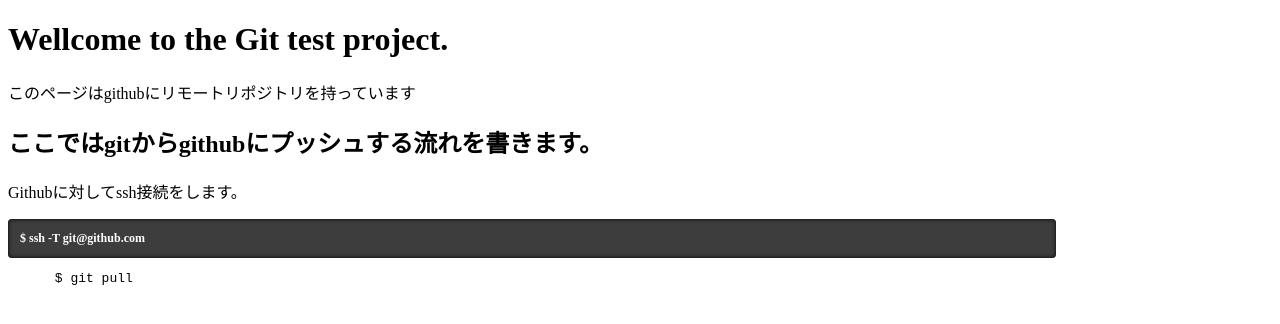
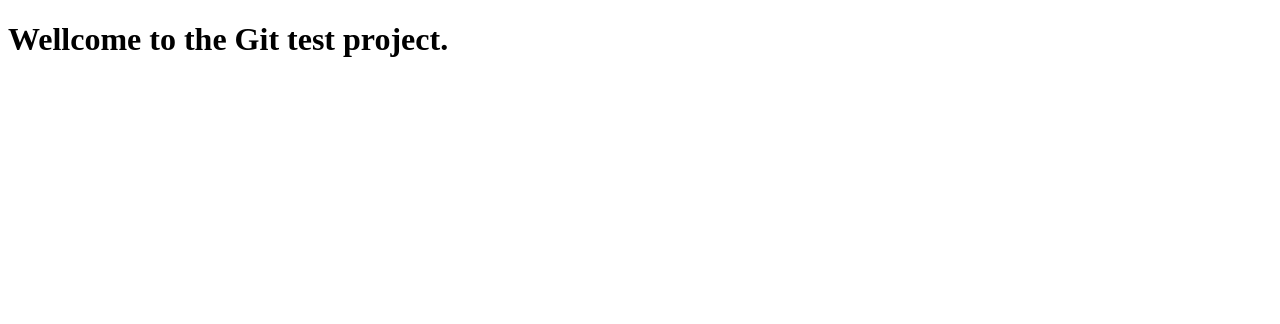
Before and after one commit to Merak-h/github-test-repository, a plain HTML site: page index.html in a window 1280 px wide. Drawn offline with Linux system fonts and the light colour scheme.

Commit message:
content all deleted.

```diff
--- a/index.html
+++ b/index.html
@@ -6,17 +6,25 @@
   <meta name="viewport" content="width=device-width, initial-scale=1.0">
   <title>Wellcome to the Git test project.</title>
   <style>
-    .cord{
-      display: block;
-      width: 80vw;
-      margin-right: auto;
-      background-color: rgb(61, 61, 61);
-      color: #ffffff;
-      font-weight: 600;
-      font-size: 12px;
-      box-shadow: inset #000 0 0 4px;
-      padding: 1em;
-      border-radius: 4px;
+    pre code {
+    font-size: .8rem;
+    margin: 1.5rem 0;
+    padding: 1.5rem 0.5rem;
+    background-color: #364549;
+    color: #e3e3e3;
+    }
+    code:not([data-lang=""]) {
+    padding: 2.3rem 0.5rem 1.5rem;
+    }
+    code:not([data-lang=""]):before {
+        content: attr(data-lang);
+        display: inline-block;
+        color: #eee;
+        background-color: #777;
+        padding: 2px 4px;
+        position: absolute;
+        transform: translateY(-2.3rem);
+        word-break: break-all;
     }
   </style>
 </head>
@@ -24,14 +32,5 @@
   <h1>
     Wellcome to the Git test project.
   </h1>
-  <p>このページはgithubにリモートリポジトリを持っています</p>
-  <div>
-    <h2>ここではgitからgithubにプッシュする流れを書きます。</h2>
-    <p>Githubに対してssh接続をします。</p>
-    <p class="cord">$ ssh -T git@github.com</p>
-    <pre>
-      <code lang="Linux">$ git pull</code>
-    </pre>
-  </div>
 </body>
 </html>
```
